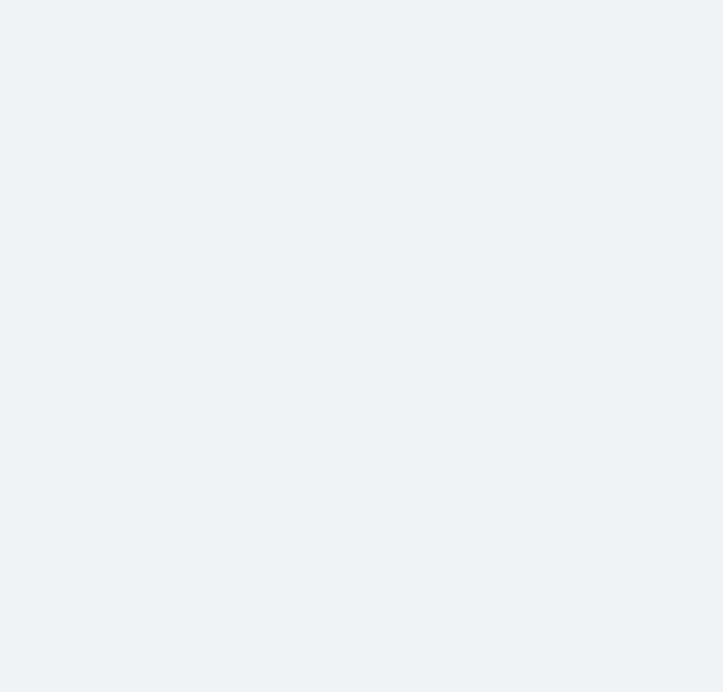
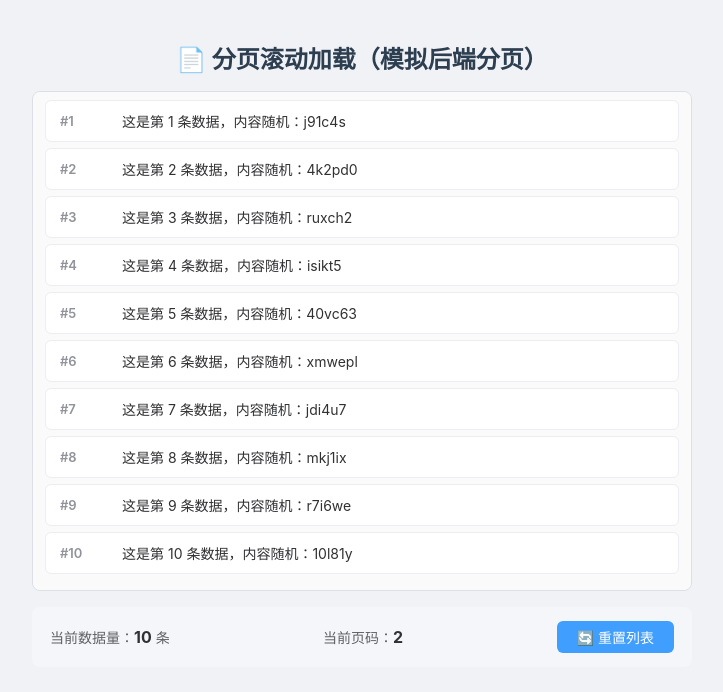
Before and after one commit to Werdnaofwiz/vue-2-demo-for-learning, a Vue app: page /loadmore in a window 1280 px wide. Shown: the top 692 px of the page, without its empty margins (278-1001 px from the left). Built offline with nearby package versions, Linux system fonts and the light colour scheme.

Commit message:
触底加载演示完成

```diff
--- a/src/router/index.js
+++ b/src/router/index.js
@@ -82,6 +82,11 @@ const routes = [
     name: "Debounce-Throttle",
     component: () => import("@/views/debounceThrottle/DebounceThrottle.vue"), // 防抖节流
   },
+  {
+    path: "/loadmore",
+    name: "Loadmore",
+    component: () => import("@/views/LoadMoreDemo.vue"), // 触底加载
+  },
   // 后面可以继续添加更多课题
 ];
 
--- a/src/views/ArrayDemo.vue
+++ b/src/views/ArrayDemo.vue
@@ -2,7 +2,6 @@
 <template>
   <div class="array-demo">
     <div class="header">
-      <button class="back-btn" @click="goBack">← 返回首页</button>
       <h1>📊 Vue 2 数组变异方法</h1>
       <p>学习数组的 7 个变异方法，以及 $set 的用法</p>
       <p style="color: #666; font-size: 14px">
--- /dev/null
+++ b/src/views/LoadMoreDemo.vue
@@ -0,0 +1,293 @@
+<template>
+  <div class="app">
+    <h2>📄 分页滚动加载（模拟后端分页）</h2>
+    <div class="scroll-container" ref="scrollContainer" @scroll="handleScroll">
+      <ul class="list">
+        <li v-for="item in list" :key="item.id" class="list-item">
+          <span class="id">#{{ item.id }}</span>
+          <span class="text">{{ item.text }}</span>
+        </li>
+      </ul>
+
+      <div class="footer">
+        <div v-if="loading" class="status loading">⏳ 加载中...</div>
+        <div v-else-if="error" class="status error">
+          ❌ 加载失败
+          <button @click="loadMore(true)">重试</button>
+        </div>
+        <div v-else-if="finished" class="status finished">
+          🏁 已加载全部数据
+        </div>
+        <div v-else class="status idle">↓ 滚动加载更多</div>
+      </div>
+    </div>
+
+    <div class="info">
+      <p>
+        当前数据量：<strong>{{ list.length }}</strong> 条
+      </p>
+      <p>
+        当前页码：<strong>{{ page }}</strong>
+      </p>
+      <button @click="reset">🔄 重置列表</button>
+    </div>
+  </div>
+</template>
+
+<script>
+// ============================================================
+// 【API 层】模拟后端接口（通常放在 api/xxx.js 中）
+// ============================================================
+const mockApi = {
+  // 模拟后端数据源（100 条）
+  _database: Array.from({ length: 100 }, (_, i) => ({
+    id: i + 1,
+    text: `这是第 ${i + 1} 条数据，内容随机：${Math.random()
+      .toString(36)
+      .slice(2, 8)}`,
+  })),
+
+  // 模拟请求延迟
+  _delay(ms = 300) {
+    return new Promise((resolve) =>
+      setTimeout(resolve, ms + Math.random() * 300),
+    );
+  },
+
+  // ========== 对外暴露的 API 方法 ==========
+  async getList(page, pageSize = 10) {
+    // 模拟网络延迟
+    await this._delay();
+
+    // 模拟 30% 概率请求失败
+    if (Math.random() < 0.3) {
+      throw new Error("服务器异常，请稍后重试");
+    }
+
+    const start = (page - 1) * pageSize;
+    const end = start + pageSize;
+    const data = this._database.slice(start, end);
+    const total = this._database.length;
+
+    return {
+      data, // 当前页数据
+      total, // 总条数
+      hasMore: end < total, // 是否还有下一页
+      currentPage: page,
+      pageSize,
+    };
+  },
+};
+
+// ============================================================
+// 【组件层】Vue 组件
+// ============================================================
+export default {
+  name: "PaginationScroll",
+
+  data() {
+    return {
+      list: [], // 已加载的数据
+      page: 1, // 当前页码
+      pageSize: 10, // 每页条数
+      loading: false, // 是否加载中
+      error: false, // 是否出错
+      finished: false, // 是否全部加载完
+    };
+  },
+
+  mounted() {
+    this.loadMore();
+  },
+
+  methods: {
+    // ==================== 加载更多 ====================
+    async loadMore(isRetry = false) {
+      // 防止重复请求
+      if (this.loading) return;
+      // 重试时忽略 error 状态
+      if (!isRetry && this.error) return;
+      if (this.finished) return;
+
+      this.loading = true;
+      this.error = false;
+
+      try {
+        // 调用 API 层
+        const result = await mockApi.getList(this.page, this.pageSize);
+
+        // 追加数据
+        this.list = this.list.concat(result.data);
+
+        // 判断是否还有下一页
+        if (!result.hasMore) {
+          this.finished = true;
+        } else {
+          this.page++; // 页码 +1，准备请求下一页
+        }
+      } catch (err) {
+        console.error("加载失败:", err.message);
+        this.error = true;
+      } finally {
+        this.loading = false;
+      }
+    },
+
+    // ==================== 滚动监听 ====================
+    handleScroll(e) {
+      const el = e.target;
+      const scrollTop = el.scrollTop;
+      const clientHeight = el.clientHeight;
+      const scrollHeight = el.scrollHeight;
+
+      // 距离底部小于 30px 时触发加载
+      if (scrollTop + clientHeight >= scrollHeight - 30) {
+        this.loadMore();
+      }
+    },
+
+    // ==================== 重置 ====================
+    reset() {
+      this.list = [];
+      this.page = 1;
+      this.loading = false;
+      this.error = false;
+      this.finished = false;
+      this.$refs.scrollContainer.scrollTop = 0;
+      this.loadMore();
+    },
+  },
+};
+</script>
+
+<style scoped>
+.app {
+  max-width: 700px;
+  margin: 0 auto;
+  padding: 20px;
+  font-family: -apple-system, "PingFang SC", "Microsoft YaHei", sans-serif;
+}
+
+h2 {
+  text-align: center;
+  color: #2c3e50;
+  margin-bottom: 16px;
+}
+
+.scroll-container {
+  height: 500px;
+  overflow-y: auto;
+  border: 1px solid #dcdfe6;
+  border-radius: 8px;
+  padding: 8px 12px;
+  background: #fafafa;
+}
+
+.list {
+  list-style: none;
+  padding: 0;
+  margin: 0;
+}
+
+.list-item {
+  display: flex;
+  align-items: center;
+  gap: 12px;
+  padding: 10px 14px;
+  margin-bottom: 6px;
+  background: #ffffff;
+  border-radius: 6px;
+  border: 1px solid #ebeef5;
+  transition: background 0.15s;
+}
+
+.list-item:hover {
+  background: #f0f2f5;
+}
+
+.id {
+  flex-shrink: 0;
+  width: 50px;
+  font-size: 13px;
+  font-weight: 600;
+  color: #909399;
+}
+
+.text {
+  font-size: 14px;
+  color: #303133;
+}
+
+/* 底部状态 */
+.footer {
+  text-align: center;
+  padding: 16px 0 8px;
+}
+
+.status {
+  font-size: 14px;
+  color: #909399;
+}
+
+.status.loading {
+  color: #409eff;
+}
+.status.error {
+  color: #f56c6c;
+}
+.status.finished {
+  color: #67c23a;
+}
+
+.error button {
+  margin-left: 8px;
+  padding: 2px 14px;
+  border: 1px solid #f56c6c;
+  border-radius: 4px;
+  background: #fff;
+  color: #f56c6c;
+  cursor: pointer;
+  font-size: 13px;
+}
+.error button:hover {
+  background: #fef0f0;
+}
+
+/* 信息面板 */
+.info {
+  margin-top: 16px;
+  padding: 14px 18px;
+  background: #f4f6f9;
+  border-radius: 8px;
+  display: flex;
+  align-items: center;
+  justify-content: space-between;
+  flex-wrap: wrap;
+  gap: 8px;
+}
+
+.info p {
+  margin: 0;
+  font-size: 14px;
+  color: #606266;
+}
+
+.info strong {
+  color: #303133;
+  font-size: 16px;
+}
+
+.info button {
+  padding: 6px 20px;
+  border: none;
+  border-radius: 6px;
+  background: #409eff;
+  color: #fff;
+  cursor: pointer;
+  font-size: 14px;
+  transition: background 0.2s;
+}
+.info button:hover {
+  background: #66b1ff;
+}
+</style>
--- a/src/views/homepage/HomePage.vue
+++ b/src/views/homepage/HomePage.vue
@@ -86,7 +86,7 @@ export default {
           path: "/mouseover-mouseenter",
         },
         {
-          title: "异步列表",
+          title: "异步组件",
           description: "性能优化3",
           path: "/async-component",
         },
@@ -94,6 +94,11 @@ export default {
           title: "防抖节流",
           description: "性能优化4",
           path: "/debounce-throttle",
+        },
+        {
+          title: "触底加载",
+          description: "性能优化5",
+          path: "/loadmore",
         },
       ],
     };
```
